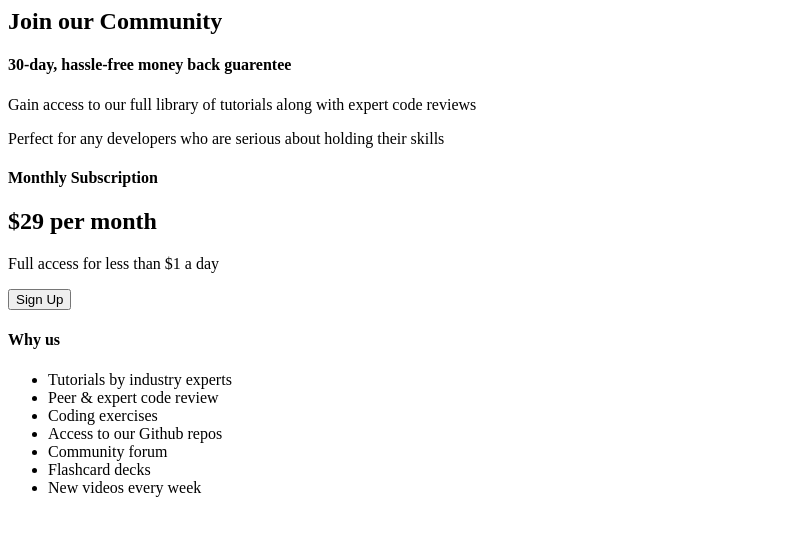
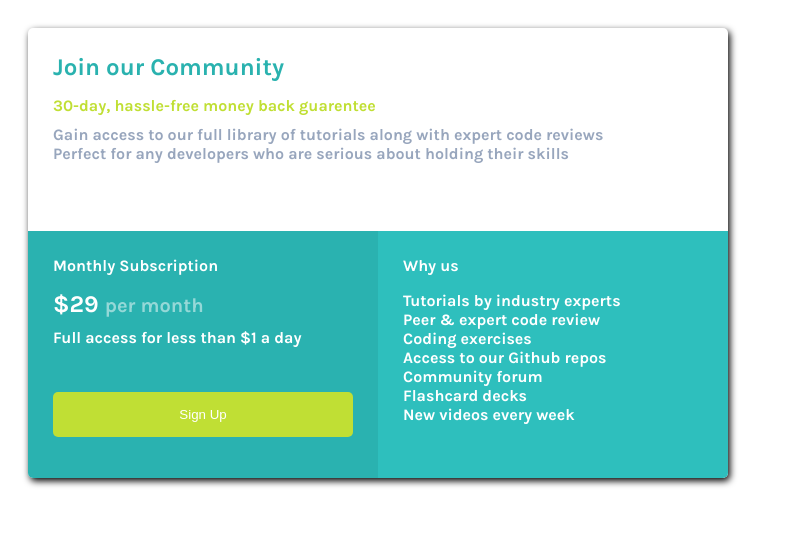
Before and after one commit to Sadhana-Jagan/Price-Card, a plain HTML site: page index.html in a window 1280 px wide. Shown: the whole page, without its empty margins (0-791 px from the left). Drawn offline with Linux system fonts and the light colour scheme.

Commit message:
Update index.html

```diff
--- a/index.html
+++ b/index.html
@@ -1,13 +1,8 @@
 <html>
   <head>
     <title>Pricing Card</title>
-    <link rel="preconnect" href="https://fonts.googleapis.com">
-<link rel="preconnect" href="https://fonts.gstatic.com" crossorigin>
-<link href="https://fonts.googleapis.com/css2?family=Karla:ital@0;1&display=swap" rel="stylesheet">
-
-<link rel="preconnect" href="https://fonts.googleapis.com">
-<link rel="preconnect" href="https://fonts.gstatic.com" crossorigin>
-<link href="https://fonts.googleapis.com/css2?family=Karla:ital,wght@0,700;1,700&display=swap" rel="stylesheet">
+    <link href="https://fonts.googleapis.com/css2?family=Karla:ital,wght@0,700;1,700&display=swap" rel="stylesheet">
+    <link href="./index.css" rel="stylesheet">
   </head>
 <body>
   <div id="card">
@@ -39,5 +34,6 @@
       </div>
     </div>
   </div>
+  <script src="./index.js"></script>
 </body>
 </html>
```
